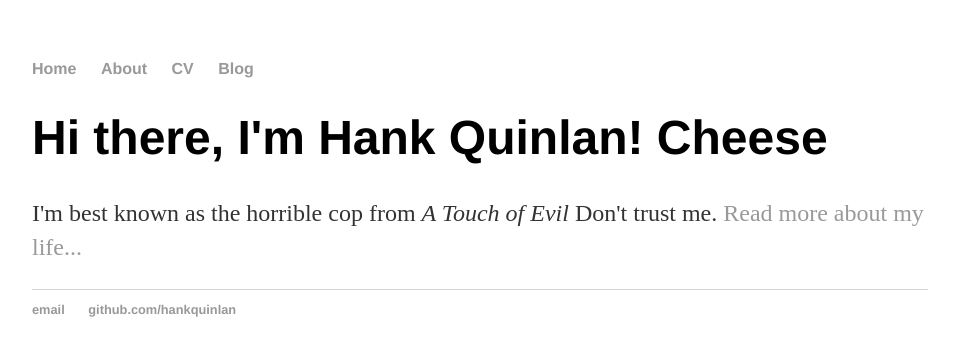
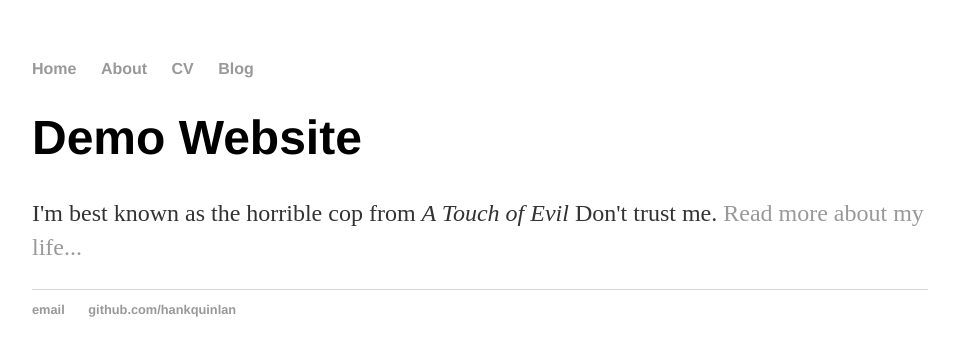
Before and after one commit to AdamCobb/AdamCobb.github.io, a Jekyll site: the page built from index.html, in a window 1280 px wide. Shown: the top 356 px of the page, without its empty margins (160-1115 px from the left). Built offline with Jekyll 4.4.1, drawn with Linux system fonts in a browser that asks for light colours.

Commit message:
Update index.html

```diff
--- a/index.html
+++ b/index.html
@@ -3,6 +3,6 @@ layout: default
 title: Hank Quinlan, Horrible Cop
 ---
 <div class="blurb">
-	<h1>Hi there, I'm Hank Quinlan! Cheese</h1>
+	<h1>Demo Website</h1>
 	<p>I'm best known as the horrible cop from <em>A Touch of Evil</em> Don't trust me. <a href="/about">Read more about my life...</a></p>
 </div><!-- /.blurb -->
```
